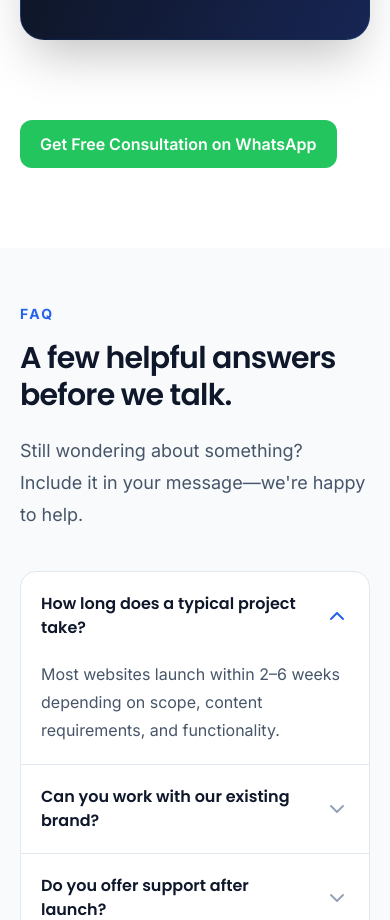
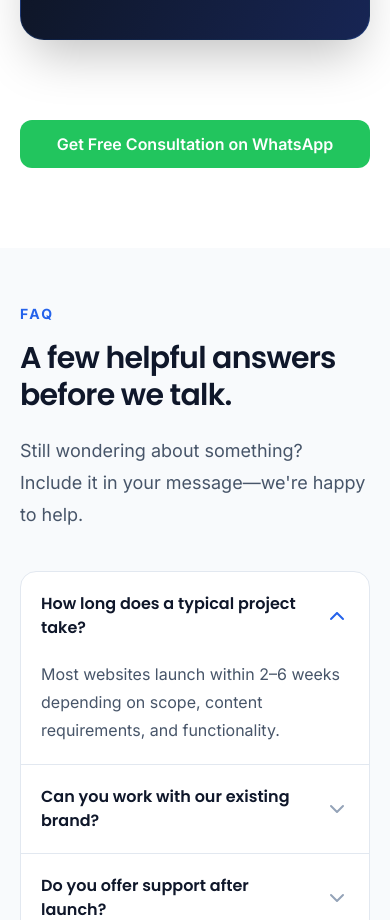
Before and after one commit to Kunal61-afk/vyana-website, a Next.js app: page /contact in a window 390 px wide. Shown: the part 2940-3860 px from the top of the page. Built offline with nearby package versions, Linux system fonts and the light colour scheme.

Commit message:
Mobile contact page fixes

```diff
--- a/app/contact/page.tsx
+++ b/app/contact/page.tsx
@@ -65,12 +65,13 @@ export default function Contact() { return <> <div className="pb-8"> <PageHero l
 <li>
   <strong>Location:</strong><br />
   India · Working Globally
-</li></ul></aside> <div className="mt-8">
+</li></ul></aside>
+<div className="mt-8 flex justify-center">
   <a
-    href="https://wa.me/918630471168?text=Hi%20Vyana%20Digital%2C%20I%20would%20like%20a%20free%20consultation."
+    href="https://wa.me/918630471168?text=Hi%20Vyana%20Digital%2C%20I%20would%20like%20a%20free%20consultation"
     target="_blank"
     rel="noopener noreferrer"
-    className="inline-flex items-center justify-center rounded-xl bg-green-500 px-5 py-3 font-semibold text-white transition hover:bg-green-600"
+    className="w-full sm:w-auto text-center rounded-xl bg-green-500 px-5 py-3 font-semibold text-white transition hover:bg-green-600"
   >
     Get Free Consultation on WhatsApp
   </a>
```
